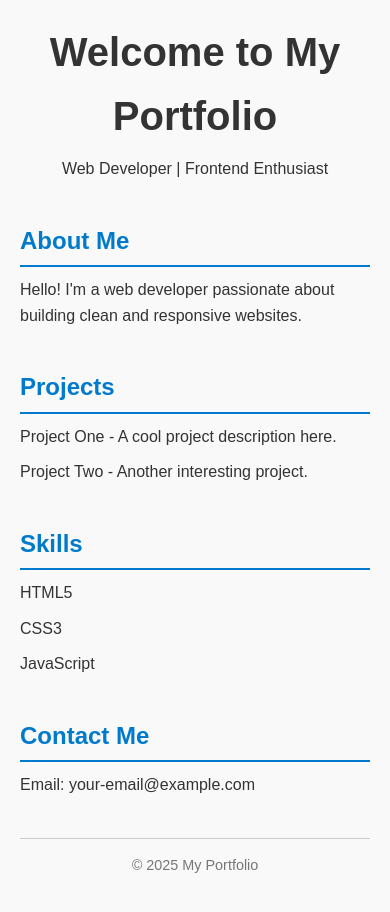
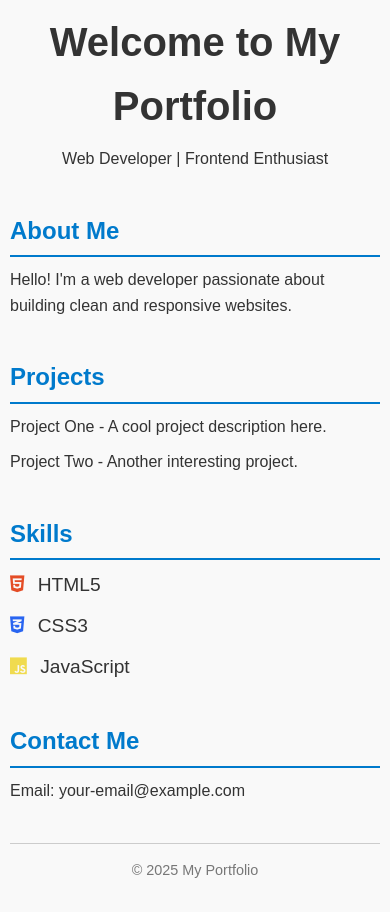
Before and after one commit to MohammadShaded/my-portfolio, a plain HTML site: page index.html in a window 390 px wide. Drawn offline with Linux system fonts and the light colour scheme; a small style sheet from the web is missing.

Commit message:
Add Font Awesome icons and responsiveness

```diff
--- a/index.html
+++ b/index.html
@@ -6,6 +6,9 @@
     <meta name="viewport" content="width=device-width, initial-scale=1.0" />
     <title>My Portfolio</title>
     <link rel="stylesheet" href="style.css" />
+    <link rel="stylesheet" href="https://cdnjs.cloudflare.com/ajax/libs/font-awesome/6.4.0/css/all.min.css"
+        integrity="sha512-pVkaH5zN8E+FZ36gHv6qcv13eZxYQZdeOVv0s5uMd87CgiD/34peXtRaUy4ILCdCc6v5KiPZ7IY8bG+MZU7BA=="
+        crossorigin="anonymous" referrerpolicy="no-referrer" />
 
 </head>
 
@@ -28,14 +31,15 @@
         </ul>
     </section>
 
-    <section id="skills">
-        <h2>Skills</h2>
-        <ul>
-            <li>HTML5</li>
-            <li>CSS3</li>
-            <li>JavaScript</li>
-        </ul>
-    </section>
+   <section id="skills">
+  <h2>Skills</h2>
+  <ul class="skills-list">
+    <li><i class="fa-brands fa-html5" style="color:#e44d26;"></i> HTML5</li>
+    <li><i class="fa-brands fa-css3-alt" style="color:#2965f1;"></i> CSS3</li>
+    <li><i class="fa-brands fa-js" style="color:#f0db4f;"></i> JavaScript</li>
+  </ul>
+</section>
+
 
     <section id="contact">
         <h2>Contact Me</h2>
--- a/style.css
+++ b/style.css
@@ -60,3 +60,31 @@ footer {
     color: #777;
     font-size: 0.9rem;
 }
+
+.skills-list {
+    list-style: none;
+    padding-left: 0;
+}
+
+.skills-list li {
+    display: inline-block;
+    margin-right: 15px;
+    font-size: 1.2rem;
+    vertical-align: middle;
+}
+
+.skills-list li i {
+    margin-right: 8px;
+}
+
+/* Responsive */
+@media (max-width: 600px) {
+    body {
+        padding: 10px;
+    }
+
+    .skills-list li {
+        display: block;
+        margin-bottom: 10px;
+    }
+}
```
Lines whose indentation alone changed are shown as unchanged.
